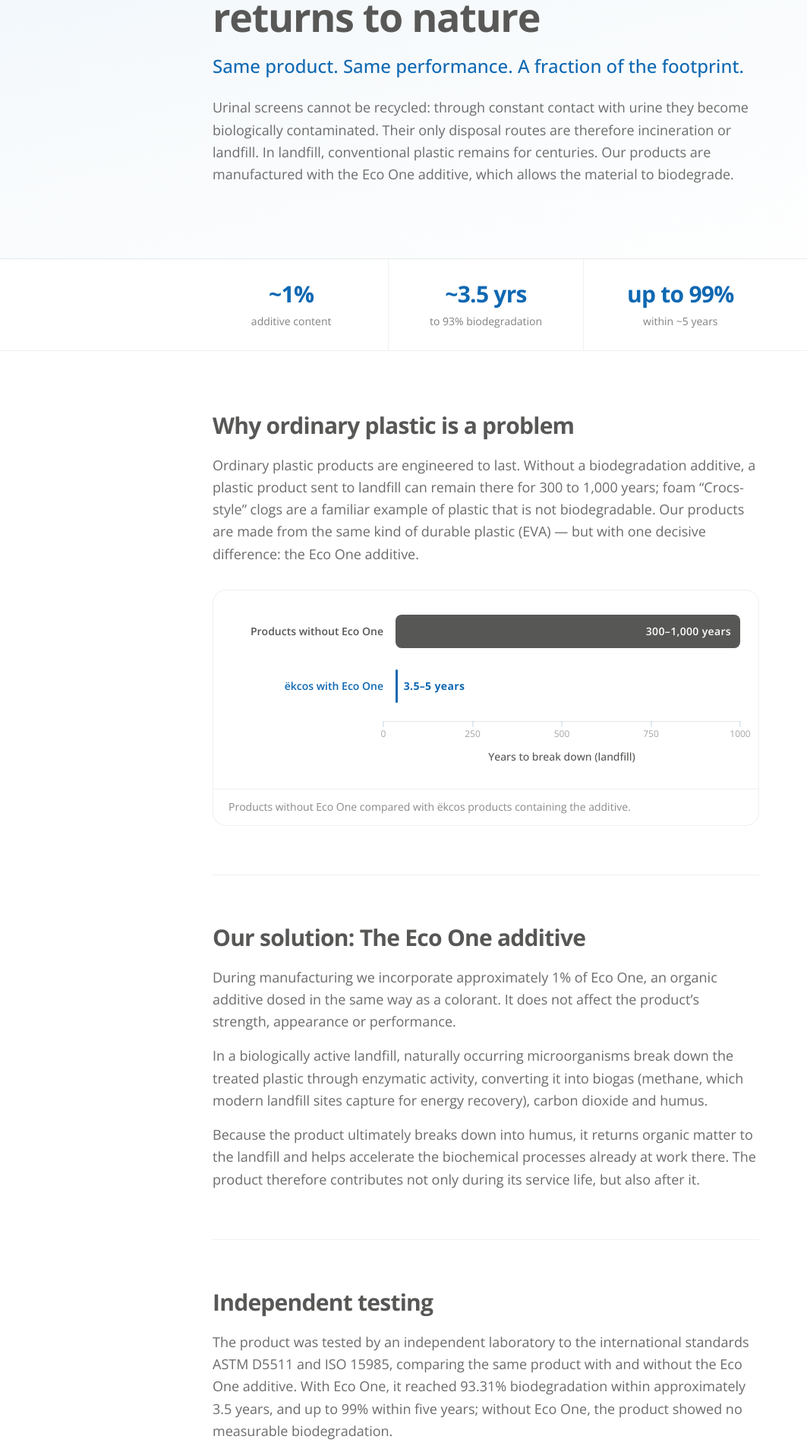
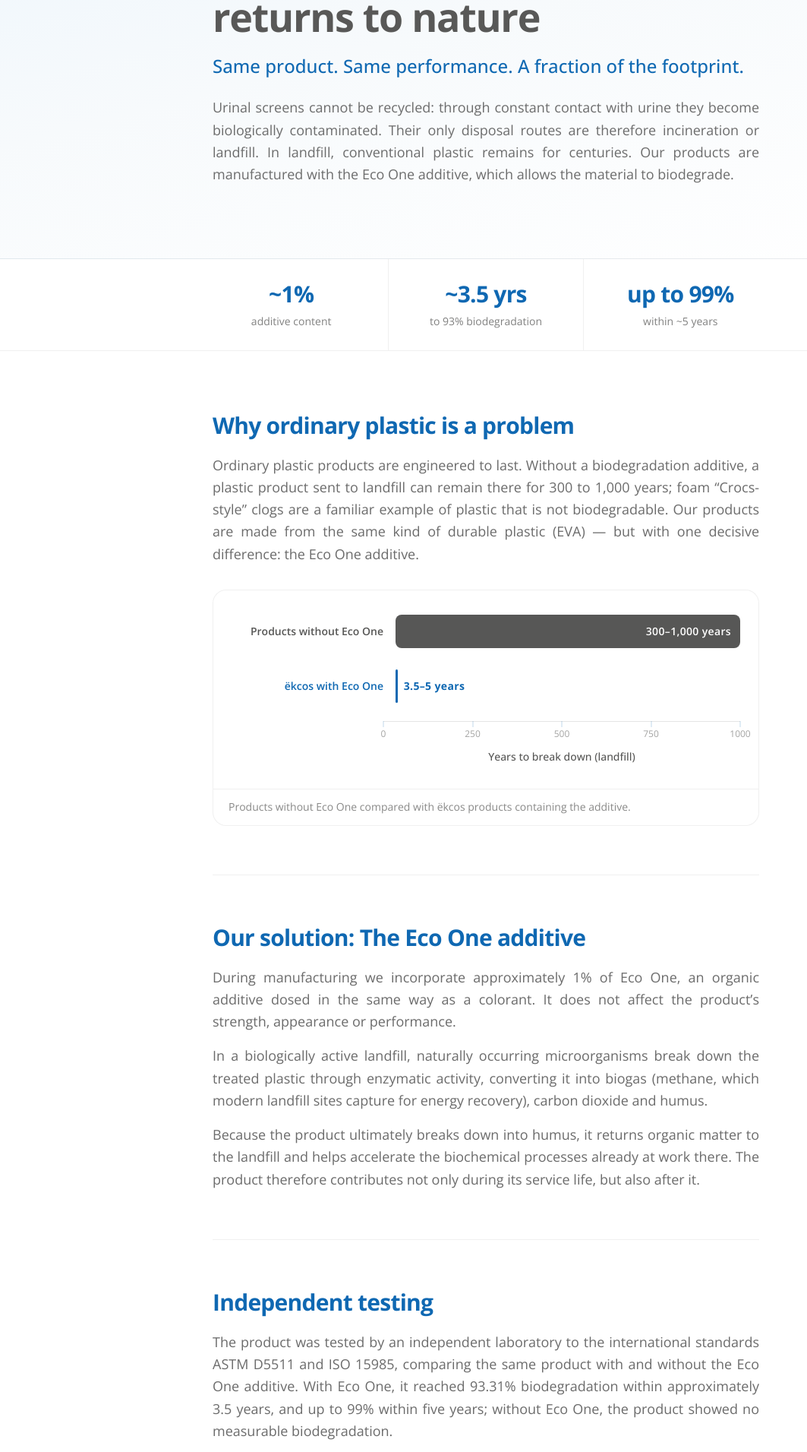
Before and after one commit to ekcos-eu/ekcos, a Next.js app: page /en/eco-one in a window 1280 px wide. Shown: the part 229-2140 px from the top of the page at 76% size, without its empty margins (0-1063 px from the left). Built offline with nearby package versions, Linux system fonts and the light colour scheme; no server answers.

Commit message:
✍️ content: text-justify

```diff
--- a/app/[locale]/articles/[slug]/page.tsx
+++ b/app/[locale]/articles/[slug]/page.tsx
@@ -93,7 +93,7 @@
               <h2 className="text-2xl font-bold tracking-tight text-balance sm:text-3xl">
                 {t('shopCta.title')}
               </h2>
-              <p className="mt-4 text-base leading-relaxed text-white/90 text-pretty sm:text-lg">
+              <p className="mt-4 text-base leading-relaxed text-white/90 text-justify sm:text-lg">
                 {t('shopCta.body')}
               </p>
               <div className="mt-8">
--- a/components/articles/portable-text.tsx
+++ b/components/articles/portable-text.tsx
@@ -7,7 +7,7 @@
 const components: PortableTextComponents = {
   block: {
     normal: ({children}) => (
-      <p className="mt-4 text-base leading-relaxed text-[#575756]/90 first:mt-0">
+      <p className="mt-4 text-base leading-relaxed text-[#575756]/90 text-justify first:mt-0">
         {linkifyProductChildren(children)}
       </p>
     ),
--- a/components/eco-one/eco-one-view.tsx
+++ b/components/eco-one/eco-one-view.tsx
@@ -34,7 +34,7 @@
           <p className="mt-5 text-xl font-medium leading-snug text-[#0F68B2] text-balance sm:text-2xl">
             {t('hero.tagline')}
           </p>
-          <p className="mt-6 text-base leading-relaxed text-[#575756]/88 text-pretty sm:text-lg">
+          <p className="mt-6 text-base leading-relaxed text-[#575756]/88 text-justify sm:text-lg">
             {t('hero.body')}
           </p>
         </FadeIn>
@@ -56,10 +56,10 @@
       <article className="mx-auto max-w-3xl px-4 py-14 sm:px-6 sm:py-16 lg:py-20">
         <FadeIn>
           <section>
-            <h2 className="text-2xl font-bold tracking-tight text-[#575756] text-balance sm:text-3xl">
+            <h2 className="text-2xl font-bold tracking-tight text-[#0F68B2] text-balance sm:text-3xl">
               {t('problem.title')}
             </h2>
-            <p className="mt-5 text-base leading-relaxed text-[#575756]/88 text-pretty sm:text-lg">
+            <p className="mt-5 text-base leading-relaxed text-[#575756]/88 text-justify sm:text-lg">
               {t('problem.body')}
             </p>
             <ComparisonChart className="mt-8" />
@@ -68,16 +68,16 @@
 
         <FadeIn delay={0.08}>
           <section className="mt-14 border-t border-black/[0.06] pt-14 sm:mt-16 sm:pt-16">
-            <h2 className="text-2xl font-bold tracking-tight text-[#575756] text-balance sm:text-3xl">
+            <h2 className="text-2xl font-bold tracking-tight text-[#0F68B2] text-balance sm:text-3xl">
               {t('solution.title')}
             </h2>
-            <p className="mt-5 text-base leading-relaxed text-[#575756]/88 text-pretty sm:text-lg">
+            <p className="mt-5 text-base leading-relaxed text-[#575756]/88 text-justify sm:text-lg">
               {t('solution.body1')}
             </p>
-            <p className="mt-4 text-base leading-relaxed text-[#575756]/88 text-pretty sm:text-lg">
+            <p className="mt-4 text-base leading-relaxed text-[#575756]/88 text-justify sm:text-lg">
               {t('solution.body2')}
             </p>
-            <p className="mt-4 text-base leading-relaxed text-[#575756]/88 text-pretty sm:text-lg">
+            <p className="mt-4 text-base leading-relaxed text-[#575756]/88 text-justify sm:text-lg">
               {t('solution.body3')}
             </p>
           </section>
@@ -85,10 +85,10 @@
 
         <FadeIn delay={0.1}>
           <section className="mt-14 border-t border-black/[0.06] pt-14 sm:mt-16 sm:pt-16">
-            <h2 className="text-2xl font-bold tracking-tight text-[#575756] text-balance sm:text-3xl">
+            <h2 className="text-2xl font-bold tracking-tight text-[#0F68B2] text-balance sm:text-3xl">
               {t('testing.title')}
             </h2>
-            <p className="mt-5 text-base leading-relaxed text-[#575756]/88 text-pretty sm:text-lg">
+            <p className="mt-5 text-base leading-relaxed text-[#575756]/88 text-justify sm:text-lg">
               {t('testing.body')}
             </p>
           </section>
@@ -97,7 +97,7 @@
         <FadeIn delay={0.12}>
           <section className="mt-14 rounded-2xl bg-[#0F68B2] px-6 py-10 text-white sm:mt-16 sm:px-10 sm:py-12">
             <h2 className="text-2xl font-bold tracking-tight text-balance sm:text-3xl">{t('closing.title')}</h2>
-            <p className="mt-4 text-base leading-relaxed text-white/90 text-pretty sm:text-lg">{t('closing.body')}</p>
+            <p className="mt-4 text-base leading-relaxed text-white/90 text-justify sm:text-lg">{t('closing.body')}</p>
             <div className="mt-8">
               <Button asChild size="lg" className="bg-white text-[#0F68B2] hover:bg-white/90">
                 <a href={SHOP_BASE_URL} target="_blank" rel="noopener noreferrer">
```
Also changed, not shown: .cursor/hooks/state/continual-learning.json.
